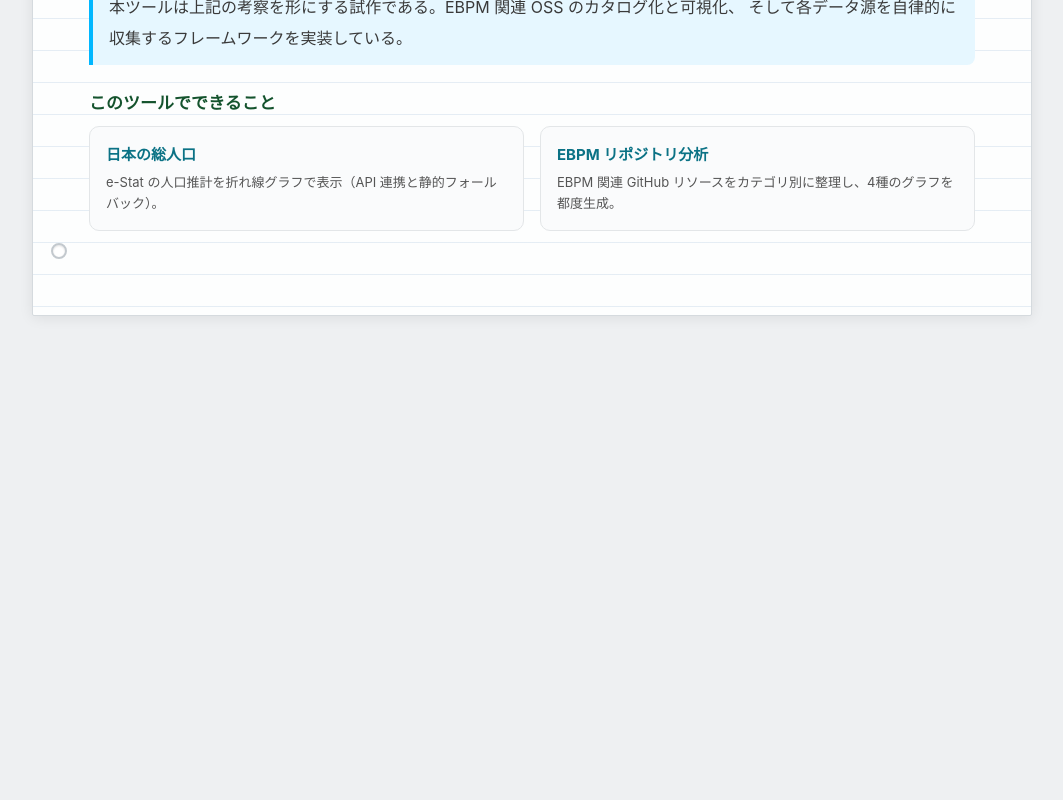
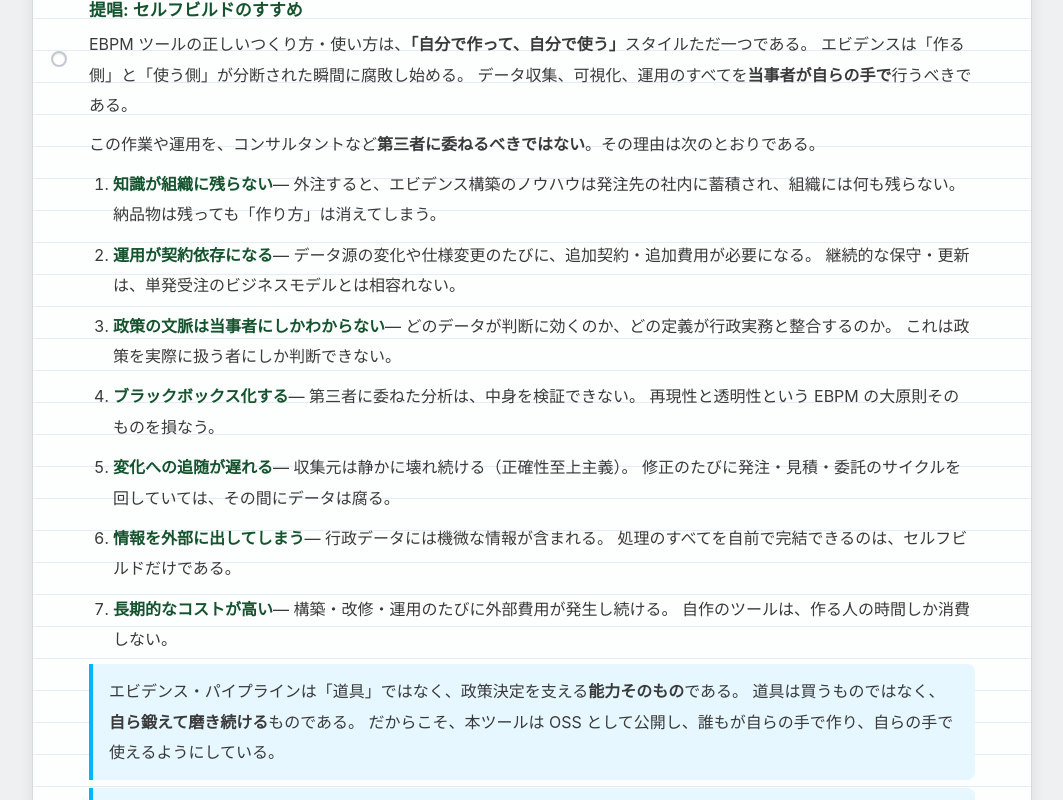
Before and after one commit to watanabe3tipapa/graph-tutorial, a React (Vite) app in the folder client/: page / in a window 1280 px wide. Shown: the part 1120-1920 px from the top of the page, without its empty margins (108-1171 px from the left). Before the commit the page ends 1484 px from the top, so only its background shows below. Built offline with nearby package versions, Linux system fonts and the light colour scheme; the HTML template or start-up script is replaced by a standard one.

Commit message:
feat: 考察に「セルフビルドのすすめ」を提唱（第三者委託の否定的理由を詳細化）

```diff
--- a/client/src/components/Consideration.tsx
+++ b/client/src/components/Consideration.tsx
@@ -58,6 +58,58 @@ function Consideration({ onNavigate }: Props) {
         本ツールではこれを <strong>正確性至上主義</strong> と呼ぶ。
       </p>
 
+      <h2>提唱: セルフビルドのすすめ</h2>
+      <p>
+        EBPM ツールの正しいつくり方・使い方は、<strong>「自分で作って、自分で使う」</strong>スタイルただ一つである。
+        エビデンスは「作る側」と「使う側」が分断された瞬間に腐敗し始める。
+        データ収集、可視化、運用のすべてを<strong>当事者が自らの手で</strong>行うべきである。
+      </p>
+      <p>
+        この作業や運用を、コンサルタントなど<strong>第三者に委ねるべきではない</strong>。その理由は次のとおりである。
+      </p>
+      <ol>
+        <li>
+          <strong>知識が組織に残らない</strong>
+          — 外注すると、エビデンス構築のノウハウは発注先の社内に蓄積され、組織には何も残らない。
+          納品物は残っても「作り方」は消えてしまう。
+        </li>
+        <li>
+          <strong>運用が契約依存になる</strong>
+          — データ源の変化や仕様変更のたびに、追加契約・追加費用が必要になる。
+          継続的な保守・更新は、単発受注のビジネスモデルとは相容れない。
+        </li>
+        <li>
+          <strong>政策の文脈は当事者にしかわからない</strong>
+          — どのデータが判断に効くのか、どの定義が行政実務と整合するのか。
+          これは政策を実際に扱う者にしか判断できない。
+        </li>
+        <li>
+          <strong>ブラックボックス化する</strong>
+          — 第三者に委ねた分析は、中身を検証できない。
+          再現性と透明性という EBPM の大原則そのものを損なう。
+        </li>
+        <li>
+          <strong>変化への追随が遅れる</strong>
+          — 収集元は静かに壊れ続ける（正確性至上主義）。
+          修正のたびに発注・見積・委託のサイクルを回していては、その間にデータは腐る。
+        </li>
+        <li>
+          <strong>情報を外部に出してしまう</strong>
+          — 行政データには機微な情報が含まれる。
+          処理のすべてを自前で完結できるのは、セルフビルドだけである。
+        </li>
+        <li>
+          <strong>長期的なコストが高い</strong>
+          — 構築・改修・運用のたびに外部費用が発生し続ける。
+          自作のツールは、作る人の時間しか消費しない。
+        </li>
+      </ol>
+      <p className="conclusion">
+        エビデンス・パイプラインは「道具」ではなく、政策決定を支える<strong>能力そのもの</strong>である。
+        道具は買うものではなく、<strong>自ら鍛えて磨き続ける</strong>ものである。
+        だからこそ、本ツールは OSS として公開し、誰もが自らの手で作り、自らの手で使えるようにしている。
+      </p>
+
       <p className="conclusion">
         本ツールは上記の考察を形にする試作である。EBPM 関連 OSS のカタログ化と可視化、
         そして各データ源を自律的に収集するフレームワークを実装している。
--- a/client/src/index.css
+++ b/client/src/index.css
@@ -162,6 +162,20 @@ body {
 
 .leaf-content ul {
   line-height: 1.9;
+}
+
+.leaf-content ol {
+  line-height: 1.9;
+  padding-left: 24px;
+  margin: 8px 0;
+}
+
+.leaf-content ol li {
+  margin: 10px 0;
+}
+
+.leaf-content ol li strong {
+  color: #14532d;
 }
 
 .conclusion {
```
Also changed, not shown: 2 other files (tests, documents, lock files or other folders).
